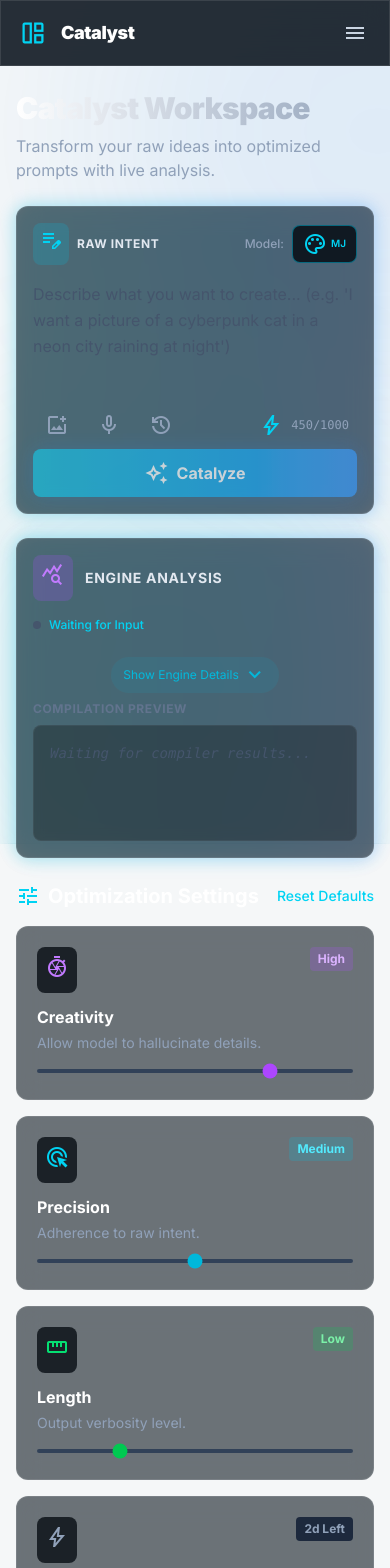
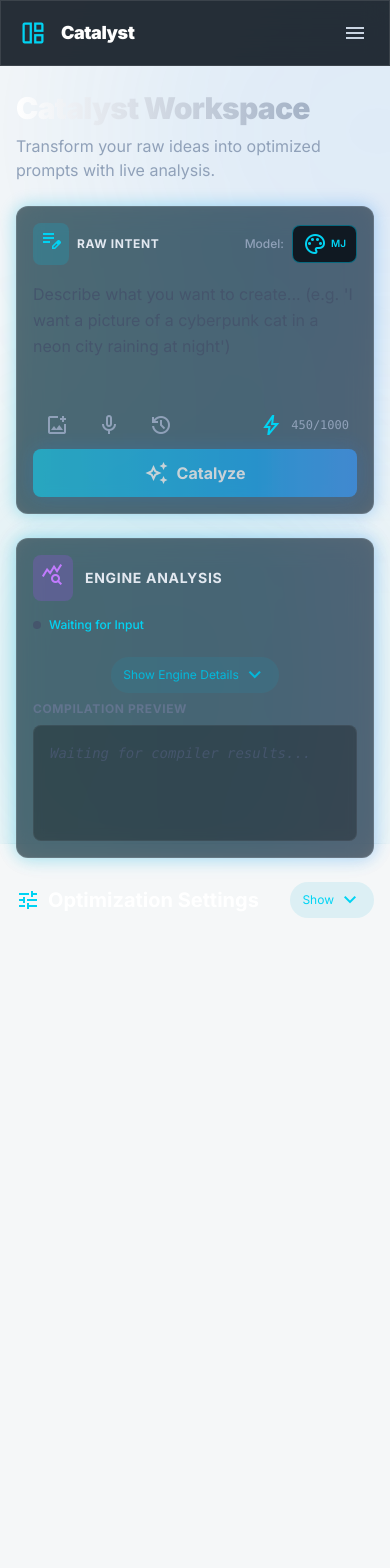
Before and after one commit to Uyonoh/Catalyst, a Next.js app in the folder catalyst/: page /prompt in a window 390 px wide. Shown: the top 1568 px of the page. After the commit the page ends 958 px from the top, so only its background shows below. Built offline with nearby package versions, Linux system fonts and the light colour scheme.

Commit message:
feat: new optimization settings component.

```diff
--- a/catalyst/app/hooks/useParsing.ts
+++ b/catalyst/app/hooks/useParsing.ts
@@ -34,6 +34,15 @@ export function useParsing(text: string, selectedModel: string, debounceMs: numb
     }, []);
 
     useEffect(() => {
+        if (!text.trim()) {
+            setResult(null);
+            setIsLoading(false);
+            return;
+        }
+
+        // Set loading immediately when the user starts typing/editing
+        setIsLoading(true);
+
         const timer = setTimeout(() => {
             analyzePrompt(text, selectedModel);
         }, debounceMs);
--- a/catalyst/app/prompt/components/LiveAnalysisPanel.tsx
+++ b/catalyst/app/prompt/components/LiveAnalysisPanel.tsx
@@ -131,9 +131,19 @@ export default function LiveAnalysisPanel() {
                         <span className="text-[10px] text-slate-600 font-mono hidden sm:inline">{result?.model || 'GENERATING'}</span>
                     </div>
 
-                    <div className="code-preview flex-1 rounded-lg p-4 overflow-hidden relative group bg-black/20 border border-white/5">
+                    <div className={`code-preview flex-1 rounded-lg p-4 overflow-hidden relative group bg-black/20 border transition-all duration-300 ${isLoading ? 'border-cyan-500/50 shadow-[0_0_15px_rgba(6,182,212,0.2)]' : 'border-white/5'}`}>
+                        {/* Refreshing Overlay for Mobile */}
+                        {isLoading && (
+                            <div className="absolute inset-0 z-10 bg-[#101922]/40 backdrop-blur-[1px] flex items-center justify-center animate-fadeIn">
+                                <div className="flex items-center gap-2 bg-slate-900/80 px-4 py-2 rounded-full border border-cyan-500/30 shadow-2xl">
+                                    <div className="w-4 h-4 border-2 border-cyan-500 border-t-transparent rounded-full animate-spin" />
+                                    <span className="text-xs font-bold text-cyan-400 uppercase tracking-tighter">Refreshing Engine</span>
+                                </div>
+                            </div>
+                        )}
+
                         {result && (
-                            <div className="absolute top-2 right-2 opacity-0 group-hover:opacity-100 transition-opacity">
+                            <div className="absolute top-2 right-2 opacity-0 group-hover:opacity-100 transition-opacity z-20">
                                 <button
                                     onClick={copyToClipboard}
                                     className="p-1 hover:bg-white/10 rounded text-slate-400 hover:text-white"
@@ -144,7 +154,7 @@ export default function LiveAnalysisPanel() {
                             </div>
                         )}
 
-                        <code className="text-sm font-mono leading-relaxed block text-slate-300 overflow-x-auto">
+                        <code className={`text-sm font-mono leading-relaxed block text-slate-300 overflow-x-auto transition-opacity duration-300 ${isLoading ? 'opacity-40' : 'opacity-100'}`}>
                             {result ? (
                                 <div className="space-y-4 max-h-[200px] md:max-h-[200px] overflow-y-auto pr-2 scrollbar-thin scrollbar-thumb-slate-700">
                                     {result.systemInstruction && (
--- a/catalyst/app/prompt/components/OptimizationSettings.tsx
+++ b/catalyst/app/prompt/components/OptimizationSettings.tsx
@@ -49,6 +49,7 @@ export default function OptimizationSettings() {
             return acc
         }, {} as Record<string, number>)
     )
+    const [showSettings, setShowSettings] = useState(false)
 
     const handleReset = () => {
         const defaultSettings = SETTINGS.reduce((acc, setting) => {
@@ -101,11 +102,26 @@ export default function OptimizationSettings() {
 
     return (
         <>
-            <div className="flex items-center justify-between">
+            <div className="flex flex-col sm:flex-row sm:items-center justify-between gap-4 mb-4">
+                <div className="flex items-center justify-between w-full sm:w-auto">
                     <h2 className="text-xl font-bold text-white flex items-center gap-2">
                         <span className="material-symbols-outlined text-cyan-400">tune</span>
                         Optimization Settings
                     </h2>
+
+                    {/* Mobile Toggle */}
+                    <button
+                        onClick={() => setShowSettings(!showSettings)}
+                        className="sm:hidden flex items-center gap-1 text-xs text-cyan-400 bg-cyan-500/10 px-3 py-1.5 rounded-full"
+                    >
+                        <span>{showSettings ? 'Hide' : 'Show'}</span>
+                        <span className="material-symbols-outlined text-[16px]">
+                            {showSettings ? 'expand_less' : 'expand_more'}
+                        </span>
+                    </button>
+                </div>
+
+                <div className={`${showSettings ? 'flex' : 'hidden sm:flex'} items-center justify-between sm:justify-end gap-4`}>
                     <button
                         onClick={handleReset}
                         className="text-sm text-cyan-400 font-medium hover:text-cyan-300 transition-colors"
@@ -113,8 +129,9 @@ export default function OptimizationSettings() {
                         Reset Defaults
                     </button>
                 </div>
+            </div>
 
-            <div className="grid grid-cols-1 md:grid-cols-2 lg:grid-cols-4 gap-4">
+            <div className={`grid grid-cols-1 md:grid-cols-2 lg:grid-cols-4 gap-4 ${showSettings ? 'grid' : 'hidden sm:grid'} animate-fadeIn`}>
                 {SETTINGS.map((setting) => {
                     const colors = getColorStyles(setting.color)
                     const levelLabel = getLevelLabel(settings[setting.id], setting.type)
```
Lines whose indentation alone changed are shown as unchanged.
